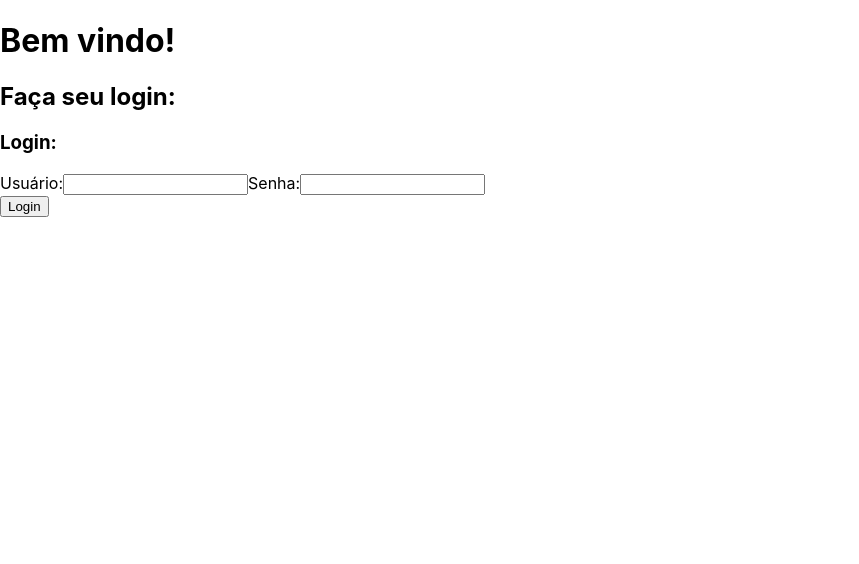
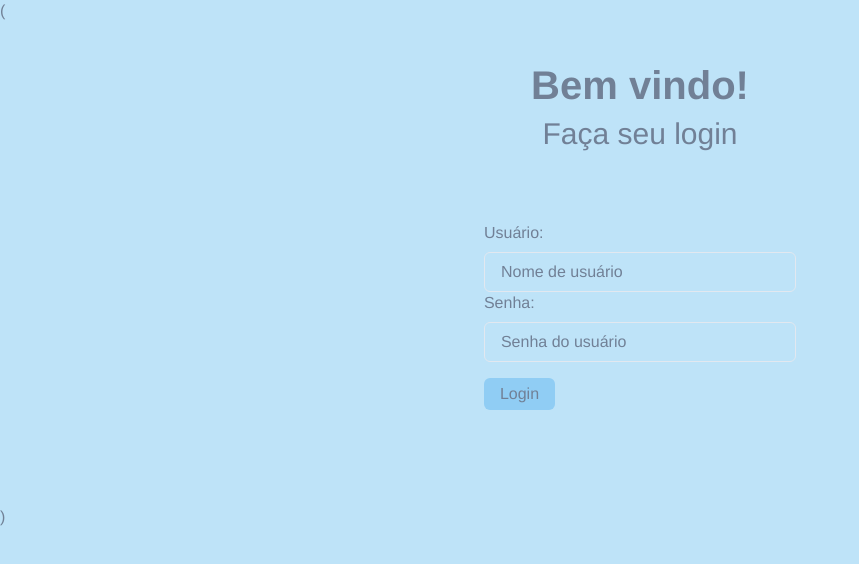
Before and after one commit to mayaneclopes/TrabAv_Front_Mayane, a React (Create React App) app in the folder trab-mayane/: page / in a window 1280 px wide. Shown: the top 564 px of the page, without its empty margins (0-859 px from the left). Built offline with nearby package versions, Linux system fonts and the light colour scheme.

Commit message:
Estilização e valid do login

```diff
--- a/trab-mayane/package.json
+++ b/trab-mayane/package.json
@@ -3,9 +3,14 @@
   "version": "0.1.0",
   "private": true,
   "dependencies": {
+    "@chakra-ui/react": "^2.8.2",
+    "@emotion/react": "^11.11.4",
+    "@emotion/styled": "^11.11.5",
     "@testing-library/jest-dom": "^5.17.0",
     "@testing-library/react": "^13.4.0",
     "@testing-library/user-event": "^13.5.0",
+    "axios": "^1.7.2",
+    "framer-motion": "^11.2.10",
     "react": "^18.3.1",
     "react-dom": "^18.3.1",
     "react-router-dom": "^6.23.1",
--- a/trab-mayane/src/App.js
+++ b/trab-mayane/src/App.js
@@ -1,18 +1,24 @@
 import './App.css';
 import { RouterProvider, createBrowserRouter } from "react-router-dom";
-import Home from "./pages/Home";
+import Login from './pages/Login';
+import { ChakraProvider, background } from '@chakra-ui/react';
+import theme from './theme';
 
 const router = createBrowserRouter([
   {
     path: "/",
-    element: <Home />,
+    element: <Login />,
   }
 ])
 
 
 function App() {
   return (
-    <RouterProvider router={router} />
+    <ChakraProvider theme={theme}>
+      (
+      <RouterProvider router={router} />
+      )
+    </ChakraProvider>
   );
 }
 
--- a/trab-mayane/src/index.js
+++ b/trab-mayane/src/index.js
@@ -3,6 +3,8 @@ import ReactDOM from 'react-dom/client';
 import './index.css';
 import App from './App';
 import reportWebVitals from './reportWebVitals';
+
+
 
 const root = ReactDOM.createRoot(document.getElementById('root'));
 root.render(
--- a/trab-mayane/src/pages/Home.js
+++ /dev/null
@@ -1,50 +0,0 @@
-import React, { useState } from 'react';
-import { useNavigate } from 'react-router-dom';
-
-function Home() {
-    const [user, setUser] = useState('');
-    const [password, setPasswor] = useState('');
-
-    const validForm = (e) => {
-        e.preventDefault();
-        if (!user || !password) {
-            alert('Preencha ambos os campos.')
-            return;
-        }
-        console.log(user, password)
-    };
-
-    return (
-        <div>
-            <div className='title'>
-                <h1>Bem vindo!</h1>
-                <h2>Faça seu login:</h2>
-            </div>
-            <div>
-                <h3>Login:</h3>
-                <form onSubmit={validForm} >
-                    <div>
-                        <label htmlFor='user'>Usuário:</label>
-                        <input
-                            type='text'
-                            id='user'
-                            value={user}
-                            onChange={(e) => setUser(e.target.value)}
-                        />
-                        <label htmlFor='password'>Senha:</label>
-                        <input
-                            type='password'
-                            id='password'
-                            value={password}
-                            onChange={(e) => setPasswor(e.target.value
-                            )}
-                        />
-                    </div>
-                    <button type='submit'>Login</button>
-                </form>
-            </div>
-        </div>
-    )
-}
-
-export default Home;
--- /dev/null
+++ b/trab-mayane/src/pages/Login.js
@@ -0,0 +1,94 @@
+import React, { useState, useCallback } from 'react';
+import { useNavigate } from 'react-router-dom';
+import {
+    Container,
+    Stack,
+    Box,
+    FormControl,
+    FormLabel,
+    Input,
+    FormErrorMessage,
+    Text,
+} from '@chakra-ui/react';
+
+function Login() {
+    const [user, setUser] = useState('');
+    const [password, setPassword] = useState('');
+    const [error, setError] = useState('');
+    const navigate = useNavigate();
+
+    const validSubmit = useCallback(async (e) => {
+        e.preventDefault();
+        if (user === '' || password === '') {
+            setError('Dados incorretos ou ausentes, tente novamente');
+        } else {
+            setError('');
+            // Simulando chamada API
+            await new Promise((resolve) => setTimeout(resolve, 2000));
+            // Login com sucesso considerei o preenchimento de
+            //qualquer valor em usuário e senha
+            //para o botão redirecionar para outra página
+            navigate('/outra-pagina');
+        }
+    }, [user, password, navigate]);
+
+    return (
+        <Container centerContent backgroundColor={'blue.100'}>
+            <Stack
+                direction='column'
+                alignItems='center'
+                spacing={8}>
+                <Box
+                    textAlign='center'
+                    padding={5}
+                    marginTop={4}>
+                    <Text
+                        as='b'
+                        fontSize='40px'>Bem vindo!</Text>
+                    <Text
+                        fontSize='30px'>Faça seu login</Text>
+                </Box>
+                <Box
+                    display='flex'
+                    alignItems='center'
+                    justifyContent='center'
+                    width='100%'
+                    py={4}
+                    bgPosition='center'
+                    mb={20}
+                >
+                    <div>
+                        <FormControl isInvalid={error !== ''}>
+                            <form onSubmit={validSubmit}>
+                                <FormLabel htmlFor='user'>Usuário:</FormLabel>
+                                <Input
+                                    placeholder='Nome de usuário'
+                                    type='text'
+                                    id='user'
+                                    value={user}
+                                    onChange={(e) => setUser(e.target.value)}
+                                />
+                                <FormLabel htmlFor='password'>Senha:</FormLabel>
+                                <Input
+                                    placeholder='Senha do usuário'
+                                    type='password'
+                                    id='password'
+                                    value={password}
+                                    onChange={(e) => setPassword(e.target.value)}
+                                />
+                                {error && (
+                                    <FormErrorMessage>{error}</FormErrorMessage>
+                                )}
+                                <Box as='button' marginTop={4} bg='blue.200' borderRadius='md' px={4} h={8} type='submit'>
+                                    Login
+                                </Box>
+                            </form>
+                        </FormControl>
+                    </div>
+                </Box>
+            </Stack>
+        </Container>
+    );
+}
+
+export default Login;
--- /dev/null
+++ b/trab-mayane/src/theme.js
@@ -0,0 +1,25 @@
+
+import { extendTheme } from "@chakra-ui/react"
+
+//Aqui quis deixar on a possibilidade de darkmode do
+//dispositivo do usuário, mas começar com claro.
+const config = {
+    initialColorMode: 'light',
+    useSystemColorMode: true,
+}
+
+//Set das configs globais do 'site'
+const styles = {
+    global: {
+        "html, body": {
+            backgroundColor: "blue.100",
+            color: "gray.500",
+            fontFamily: "'Helvetica Neue', sans-serif",
+            lineHeight: "short",
+        },
+    },
+}
+
+const theme = extendTheme({ config, styles })
+
+export default theme
```
Also changed, not shown: 1 other file (tests, documents, lock files or other folders).
